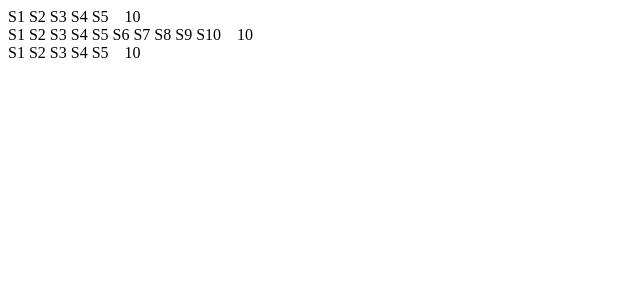
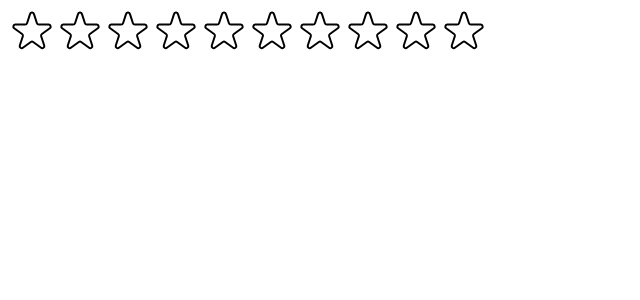
Before and after one commit to bikokwa/07-usepopcorn, a React (Create React App) app: page / in a window 1280 px wide. Shown: the top 300 px of the page, without its empty margins (0-640 px from the left). Built offline with nearby package versions, Linux system fonts and the light colour scheme.

Commit message:
create the stars

```diff
--- a/src/StarRating.js
+++ b/src/StarRating.js
@@ -1,4 +1,5 @@
-export default function StarRating({ maxRating = 5 }) {
+import { useState } from "react";
+
 const containerStyle = {
   display: "flex",
   alignItems: "center",
@@ -7,7 +8,6 @@
 
 const starContainerStyle = {
   display: "flex",
-    gap: "4px",
 };
 
 const textStyle = {
@@ -15,14 +15,63 @@
   margin: "0",
 };
 
+export default function StarRating({ maxRating = 5 }) {
+  const [rating, setRating] = useState(0);
+
+  function handleRating(rating) {
+    setRating(rating);
+  }
+
   return (
     <div style={containerStyle}>
       <div style={starContainerStyle}>
         {Array.from({ length: maxRating }, (_, i) => (
-          <span>S{i + 1}</span>
+          <Star
+            key={i}
+            onRate={() => handleRating(i + 1)}
+            full={rating >= i + 1}
+          />
         ))}
       </div>
-      <p style={textStyle}>10</p>
+      <p style={textStyle}>{rating || ""}</p>
     </div>
   );
 }
+
+const starStyle = {
+  width: "48px",
+  height: "48px",
+  display: "block",
+  cursor: "pointer",
+};
+
+function Star({ onRate, full }) {
+  return (
+    <span role="button" style={starStyle} onClick={onRate}>
+      {full ? (
+        <svg
+          xmlns="http://www.w3.org/2000/svg"
+          viewBox="0 0 20 20"
+          fill="#000"
+          stroke="#000"
+        >
+          <path d="M9.049 2.927c.3-.921 1.603-.921 1.902 0l1.07 3.292a1 1 0 00.95.69h3.462c.969 0 1.371 1.24.588 1.81l-2.8 2.034a1 1 0 00-.364 1.118l1.07 3.292c.3.921-.755 1.688-1.54 1.118l-2.8-2.034a1 1 0 00-1.175 0l-2.8 2.034c-.784.57-1.838-.197-1.539-1.118l1.07-3.292a1 1 0 00-.364-1.118L2.98 8.72c-.783-.57-.38-1.81.588-1.81h3.461a1 1 0 00.951-.69l1.07-3.292z" />
+        </svg>
+      ) : (
+        <svg
+          xmlns="http://www.w3.org/2000/svg"
+          fill="none"
+          viewBox="0 0 24 24"
+          stroke="#000"
+        >
+          <path
+            strokeLinecap="round"
+            strokeLinejoin="round"
+            strokeWidth="{2}"
+            d="M11.049 2.927c.3-.921 1.603-.921 1.902 0l1.519 4.674a1 1 0 00.95.69h4.915c.969 0 1.371 1.24.588 1.81l-3.976 2.888a1 1 0 00-.363 1.118l1.518 4.674c.3.922-.755 1.688-1.538 1.118l-3.976-2.888a1 1 0 00-1.176 0l-3.976 2.888c-.783.57-1.838-.197-1.538-1.118l1.518-4.674a1 1 0 00-.363-1.118l-3.976-2.888c-.784-.57-.38-1.81.588-1.81h4.914a1 1 0 00.951-.69l1.519-4.674z"
+          />
+        </svg>
+      )}
+    </span>
+  );
+}
--- a/src/index.js
+++ b/src/index.js
@@ -8,8 +8,6 @@
 root.render(
   <React.StrictMode>
     {/* <App /> */}
-    <StarRating maxRating={5} />
     <StarRating maxRating={10} />
-    <StarRating />
   </React.StrictMode>
 );
```
Lines whose indentation alone changed are shown as unchanged.
